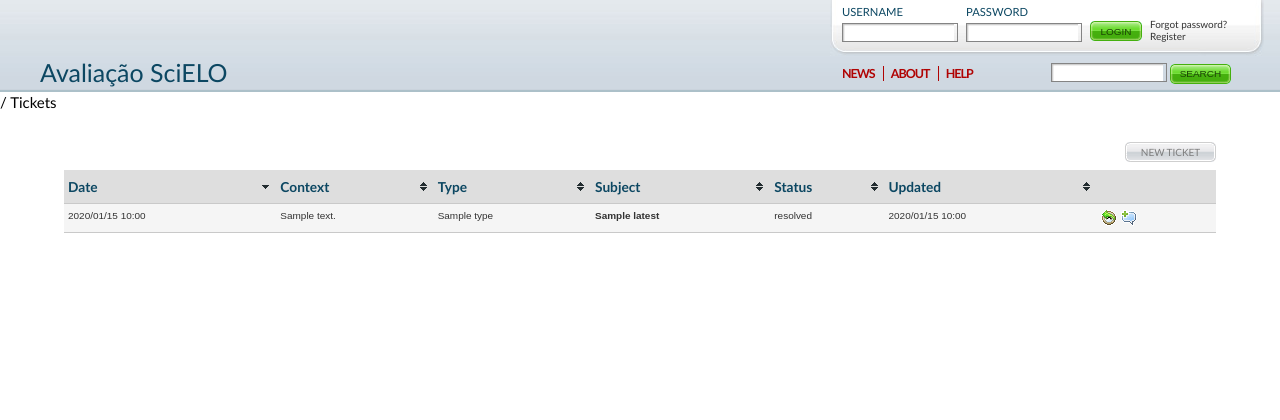
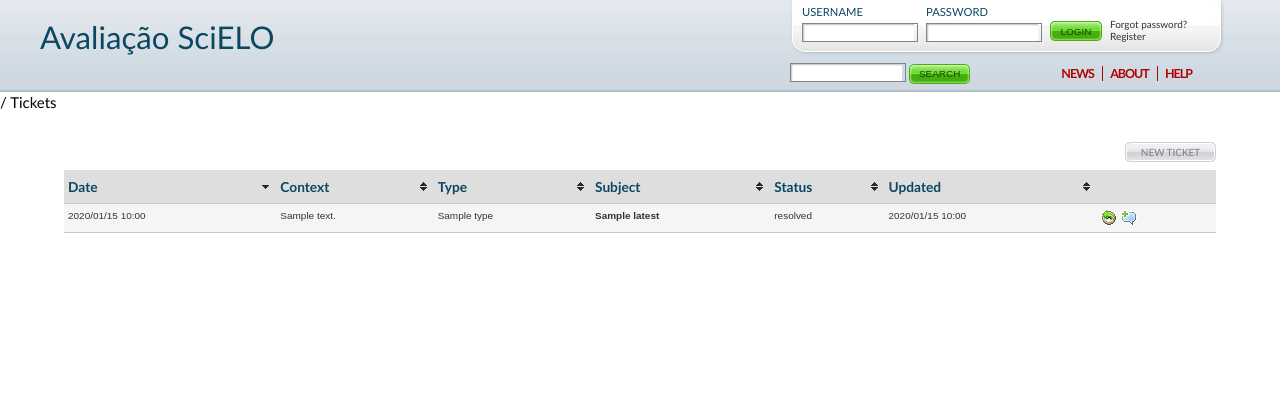
Before and after one commit to fabiobatalha/Journals-Evaluation, a Django app: template src/avaliacao/tickets/templates/tickets/user_tickets.html in a window 1280 px wide. Shown: the top 420 px of the page. Run offline with Django 3.2, Linux system fonts and the light colour scheme; the template is opened without the code that fills it: most values are stand-ins (such as "Sample title", 1, 10 or a date in 2020); some libraries are stand-ins or nearby versions.

Commit message:
Fix interface

```diff
--- a/src/avaliacao/static/css/style.css
+++ b/src/avaliacao/static/css/style.css
@@ -78,14 +78,14 @@
 }
 .identification {
     position: absolute;
-    top: 4em;
+    /*top: 4em;*/
     left: 0;
 }
 .identification H1 {
     margin: 0px 0px 0px 40px;
     clear: both;
     padding-top: 12px;
-    font-size: 200%;
+    font-size: 250%;
     font-weight: normal;
 }
 
@@ -118,7 +118,7 @@
 }
 .topRight {
     float: right;
-    width: 440px;
+    width: 480px;
     padding: 0px;
     margin-right: 10px;
     background: url(../images/login_bg.jpg) no-repeat;
@@ -223,7 +223,7 @@
 
 /* TOP MENU */
 .topMenu {
-    float: left;
+    float: right;
     margin: 19px 70px 0px 8px;
 }
 .topMenu UL {
```
